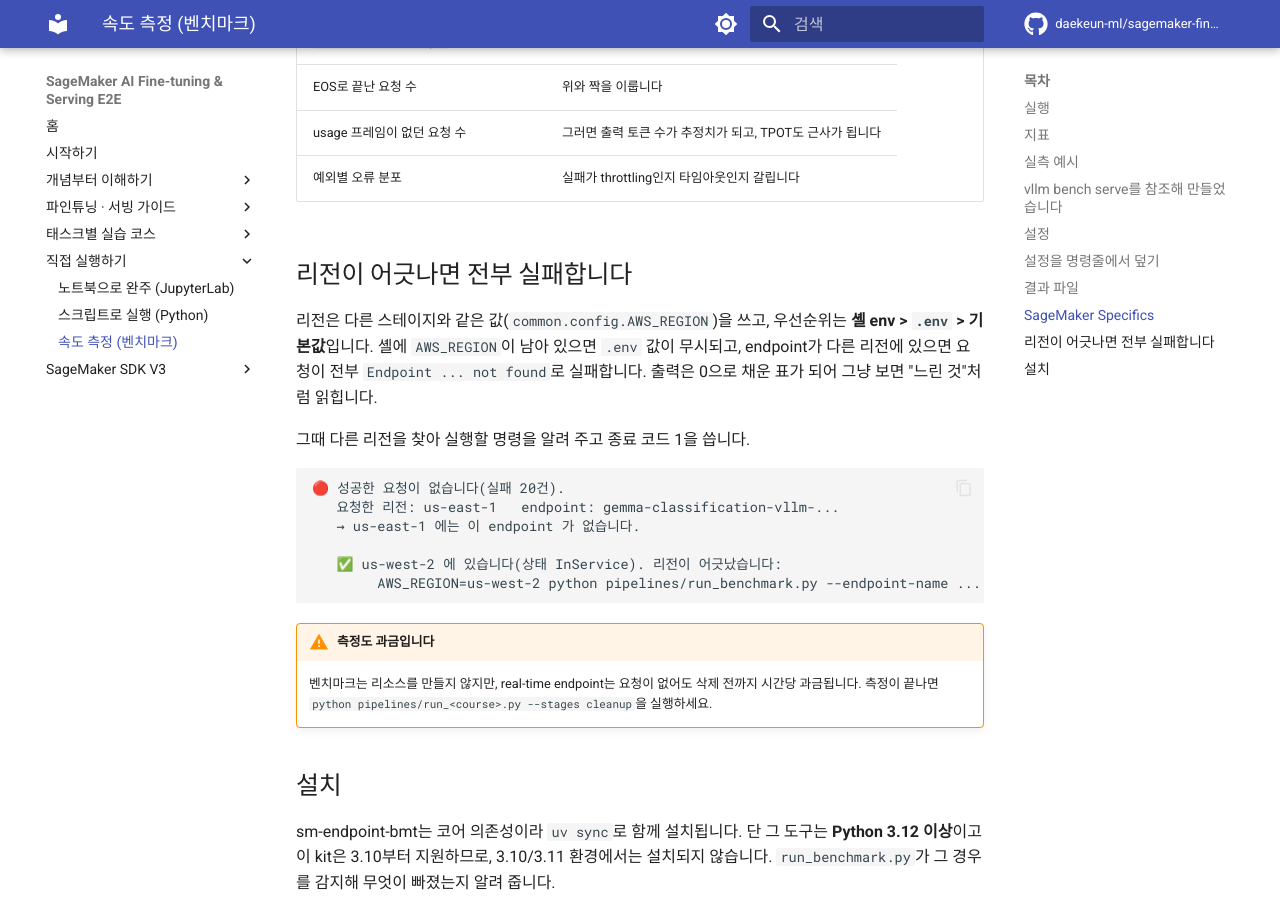
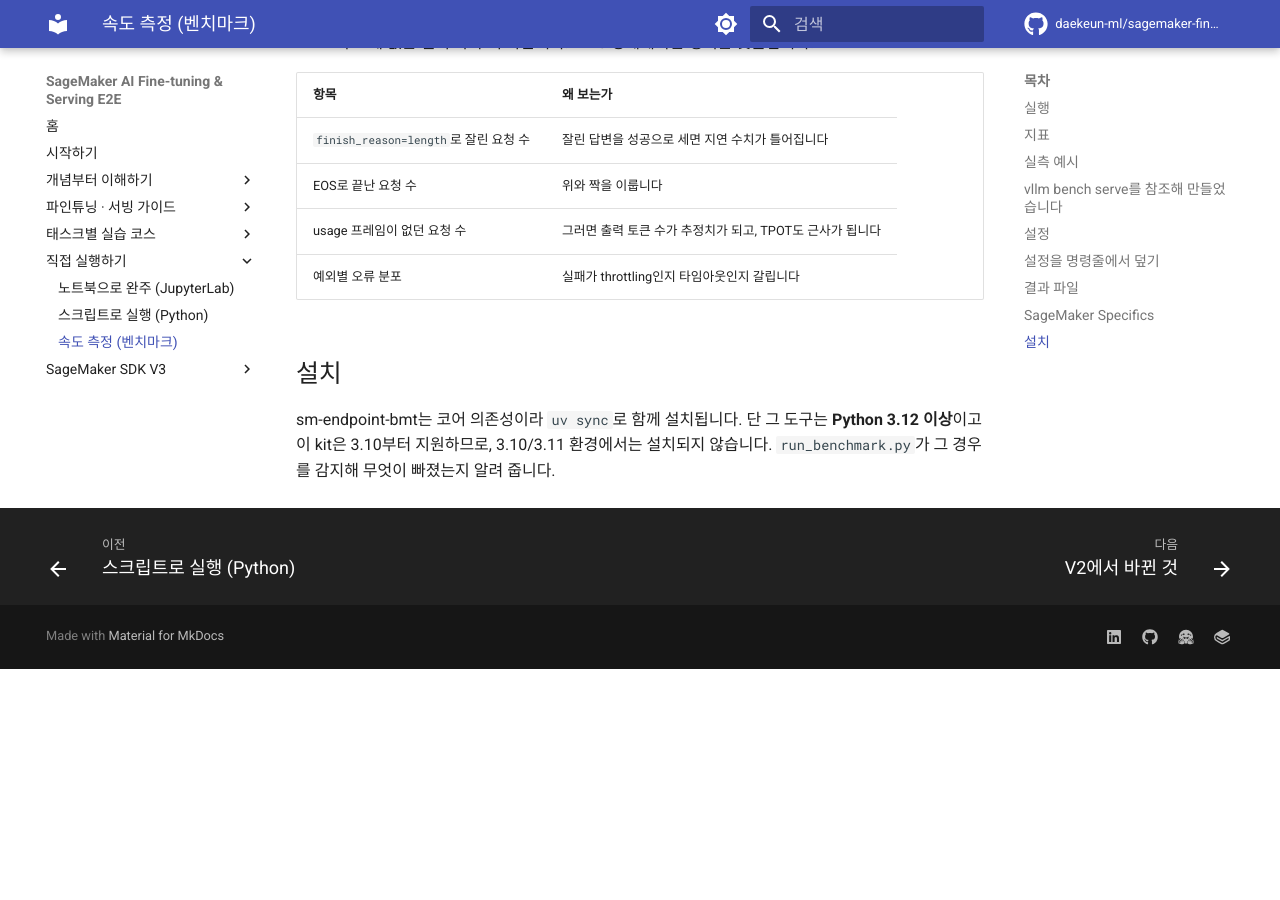
Before and after one commit to daekeun-ml/sagemaker-finetune-serve-e2e, an MkDocs documentation site: the page built from docs/benchmark.md, in a window 1280 px wide and 900 px high, scrolled down 4643 px. Built offline with MkDocs 1.6.1 and Material for MkDocs 9.7.7, drawn with Linux system fonts in a browser that asks for light colours; comment, search, counter and statistics services are not loaded; after the commit the page ends 5312 px from its top, so only the background shows below that; some of the changed text lies outside the part shown.

Commit message:
Drop the region troubleshooting section from the benchmark page
It explained a failure mode and the env precedence behind it, which is
troubleshooting rather than usage, and the tool already prints the same guidance
with the exact command to re-run when it happens.

Kept the billing warning that was inside it, moved up next to the run commands
where it is actionable.

````diff
--- a/docs/benchmark.md
+++ b/docs/benchmark.md
@@ -21,7 +21,11 @@
 python pipelines/run_benchmark.py --course classification --print-command
 ```
 
-리소스를 만들지 않습니다. 이미 도는 SageMaker AI real-time endpoint를 호출할 뿐입니다 (호출량만 늘고, endpoint 자체는 삭제 전까지 시간당 과금됩니다).
+이미 도는 endpoint를 호출할 뿐이라 리소스를 만들지 않습니다.
+
+!!! warning "그래도 과금은 계속됩니다"
+    real-time endpoint는 요청이 없어도 삭제 전까지 시간당 과금됩니다. 측정이 끝나면
+    `python pipelines/run_<course>.py --stages cleanup`을 실행하세요.
 
 ## 지표
 
@@ -175,28 +179,6 @@
 | usage 프레임이 없던 요청 수 | 그러면 출력 토큰 수가 추정치가 되고, TPOT도 근사가 됩니다 |
 | 예외별 오류 분포 | 실패가 throttling인지 타임아웃인지 갈립니다 |
 
-## 리전이 어긋나면 전부 실패합니다
-
-리전은 다른 스테이지와 같은 값(`common.config.AWS_REGION`)을 쓰고, 우선순위는
-**셸 env > `.env` > 기본값**입니다. 셸에 `AWS_REGION`이 남아 있으면 `.env` 값이 무시되고, endpoint가
-다른 리전에 있으면 요청이 전부 `Endpoint ... not found`로 실패합니다. 출력은 0으로 채운 표가 되어
-그냥 보면 "느린 것"처럼 읽힙니다.
-
-그때 다른 리전을 찾아 실행할 명령을 알려 주고 종료 코드 1을 씁니다.
-
-```
-🔴 성공한 요청이 없습니다(실패 20건).
-   요청한 리전: us-east-1   endpoint: gemma-classification-vllm-...
-   → us-east-1 에는 이 endpoint 가 없습니다.
-
-   ✅ us-west-2 에 있습니다(상태 InService). 리전이 어긋났습니다:
-        AWS_REGION=us-west-2 python pipelines/run_benchmark.py --endpoint-name ...
-```
-
-!!! warning "측정도 과금입니다"
-    벤치마크는 리소스를 만들지 않지만, real-time endpoint는 요청이 없어도 삭제 전까지 시간당
-    과금됩니다. 측정이 끝나면 `python pipelines/run_<course>.py --stages cleanup`을 실행하세요.
-
 ## 설치
 
 sm-endpoint-bmt는 코어 의존성이라 `uv sync`로 함께 설치됩니다. 단 그 도구는 **Python 3.12 이상**이고
````
